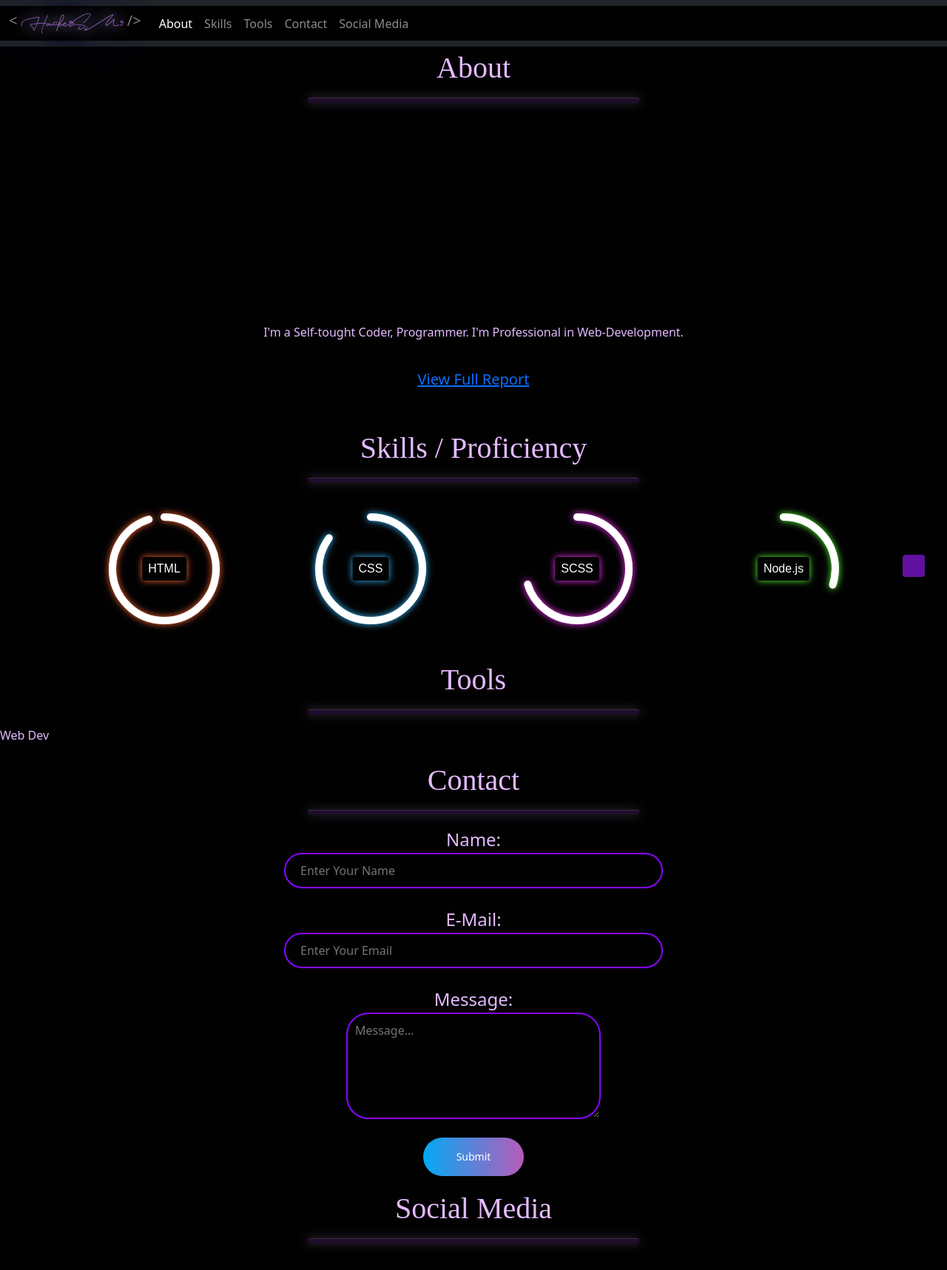
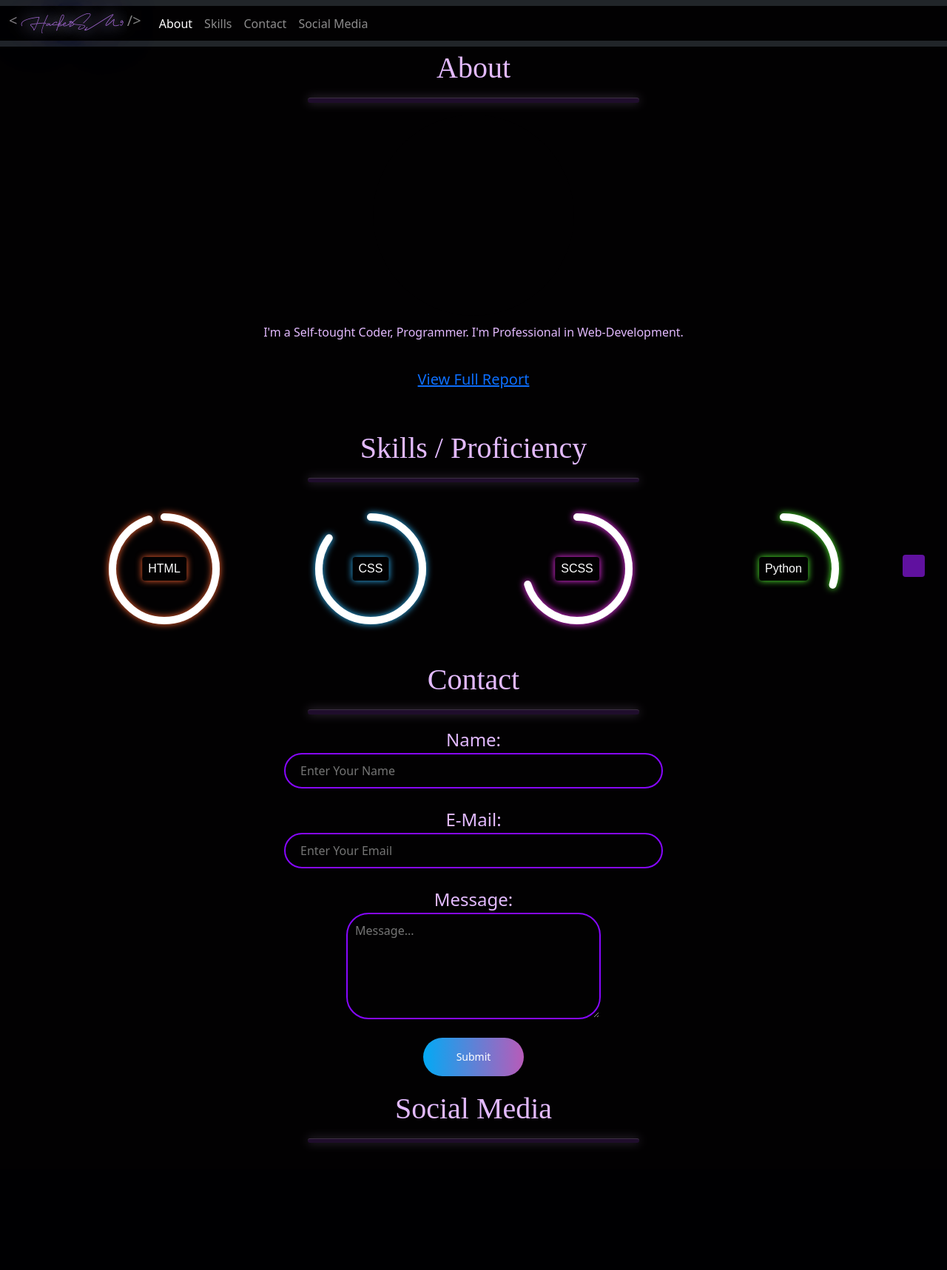
Before and after one commit to HackerSM9/HackerSM9.github.io, a Flask app: page / in a window 1280 px wide. Shown: the whole page at 74% size. After the commit the page ends 1550 px from the top, so only its background shows below. Run offline with Flask 3, Linux system fonts and the light colour scheme; some libraries are stand-ins or nearby versions; some web fonts are replaced.

Commit message:
Update index.html

```diff
--- a/template/index.html
+++ b/template/index.html
@@ -32,9 +32,6 @@
                   </li>
                   <li class="nav-item">
                     <a class="nav-link" href="#skills">Skills</a>
-                  </li>
-                  <li class="nav-item">
-                    <a class="nav-link" href="#tools">Tools</a>
                   </li>
                   <li class="nav-item">
                     <a class="nav-link" href="#contact">Contact</a>
@@ -90,16 +87,9 @@
               <svg class="progressbar__svg">
                 <circle cx="80" cy="80" r="70" class="progressbar__svg-circle circle-node shadow-node"> </circle>
               </svg>
-              <span class="progressbar__text shadow-node">Node.js</span>
+              <span class="progressbar__text shadow-node">Python</span>
             </div>
         </div>
-      </div>
-    </section>
-    <section id="tools">
-      <div class="tools reveal fade-left">
-        <h1>Tools</h1>
-        <center><hr class="hr"></center>
-        Web Dev
       </div>
     </section>
     <section id="contact">
```
